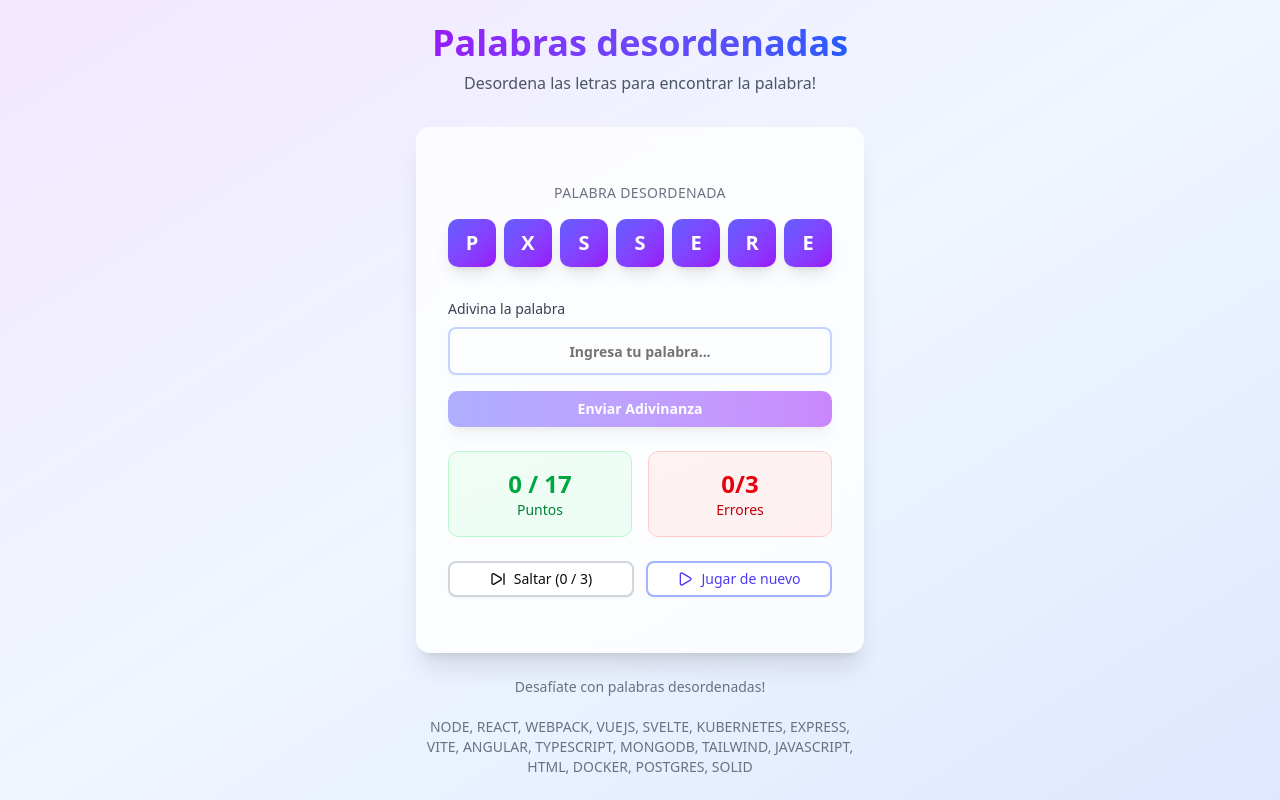
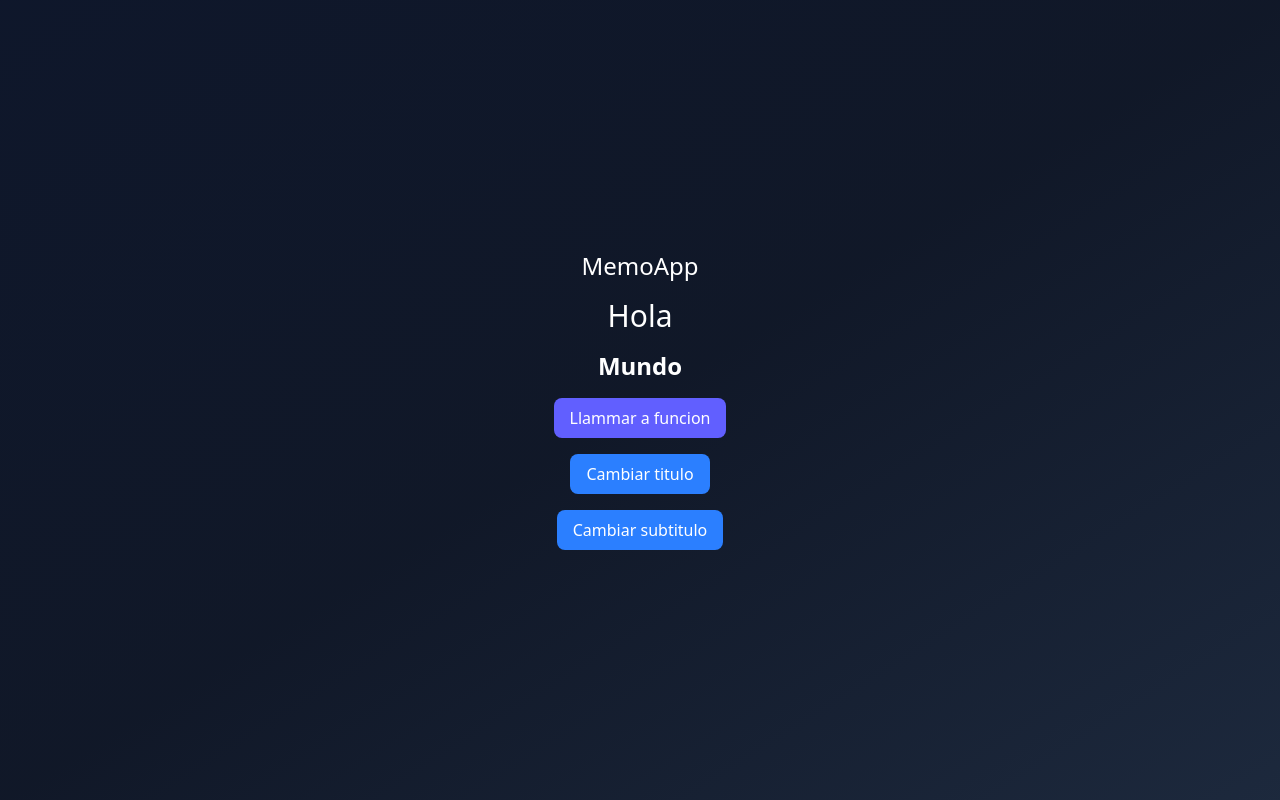
Before and after one commit to jose-angell/react-04-hooks-app, a React (Vite) app: page / in a window 1280 px wide. Built offline with nearby package versions, Linux system fonts and the light colour scheme.

Commit message:
feat: creacion de memo hook, y principios de rerender

```diff
--- /dev/null
+++ b/src/06-memos/MemoHook.tsx
@@ -0,0 +1,27 @@
+import { useState } from "react"
+import { MySubTitle } from "./ui/MySubTitle";
+import { MyTitle } from "./ui/Mytitle";
+
+
+
+export const MemoHook = () => {
+    const [title, setTitle] = useState('Hola');
+    const [subTitle, setSubTitle] = useState('Mundo');
+  return (
+    <div className="bg-gradient flex flex-col gap-4">
+        <h1 className="text-2xl font-thin text-white">MemoApp </h1>
+        <MyTitle title={title}/>
+        <MySubTitle subTitle={subTitle}/>
+        <button className="bg-blue-500 text-white px-4 py-2 rounded-md cursor-pointer"
+        onClick={() => setTitle('Hello' + new Date().getTime())}
+        >
+            Cambiar titulo
+        </button>
+        <button className="bg-blue-500 text-white px-4 py-2 rounded-md cursor-pointer"
+        onClick={() => setSubTitle('World' + new Date().getTime())}
+        >
+            Cambiar subtitulo
+        </button>
+    </div>
+  )
+}
--- /dev/null
+++ b/src/06-memos/ui/MySubTitle.tsx
@@ -0,0 +1,16 @@
+import { memo } from "react";
+
+interface Props {
+    subTitle: string;
+}
+
+export const MySubTitle = memo (({subTitle}:Props) => {
+    console.log('MySubTitle re-render');
+
+  return (
+    <>
+    <h6 className="text-2xl font-bold">{subTitle}</h6>
+    <button className="bg-indigo-500 text-white px-4 py-2 rounded-md cursor-pointer"> Llammar a funcion</button>
+    </>
+  )
+})
--- /dev/null
+++ b/src/06-memos/ui/MyTitle.tsx
@@ -0,0 +1,11 @@
+import React from "react";
+
+interface Props {
+    title: string;
+}
+export const MyTitle = React.memo(({title}: Props) => {
+    console.log('MyTitle re-render');
+  return (
+    <h1 className="text-3xl">{title}</h1>
+  )
+})
--- a/src/main.tsx
+++ b/src/main.tsx
@@ -1,7 +1,8 @@
 import { StrictMode } from 'react'
 import { createRoot } from 'react-dom/client'
 import './index.css'
-import { ScrambleWords } from './05-useReducet/ScrambleWords'
+import { MemoHook } from './06-memos/MemoHook'
+// import { ScrambleWords } from './05-useReducet/ScrambleWords'
 // import { TasksApp } from './05-useReducet/TasksApp'
 // import { Cronometro } from './03-examples/Cronometro'
 // import { TimeoutManager } from './04-useRef/TimeoutManager'
@@ -37,6 +38,7 @@
     {/* <TimeoutManager/> */}
     {/* <Cronometro/> */}
     {/* <TasksApp/> */}
-    <ScrambleWords/>
+    {/* <ScrambleWords/> */}
+    <MemoHook/>
   </StrictMode>,
 )
```
